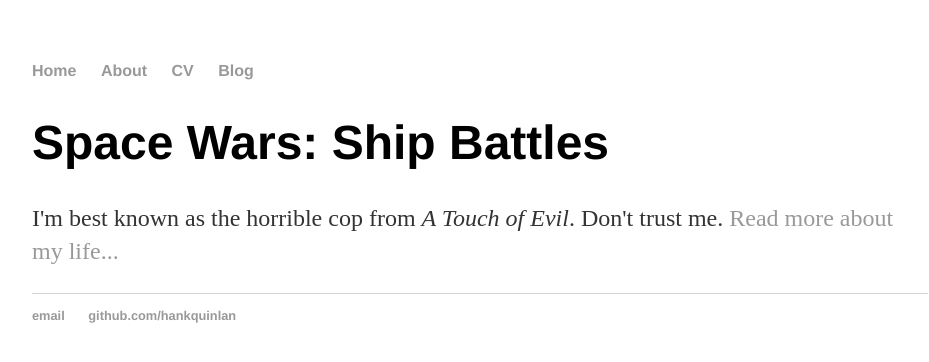
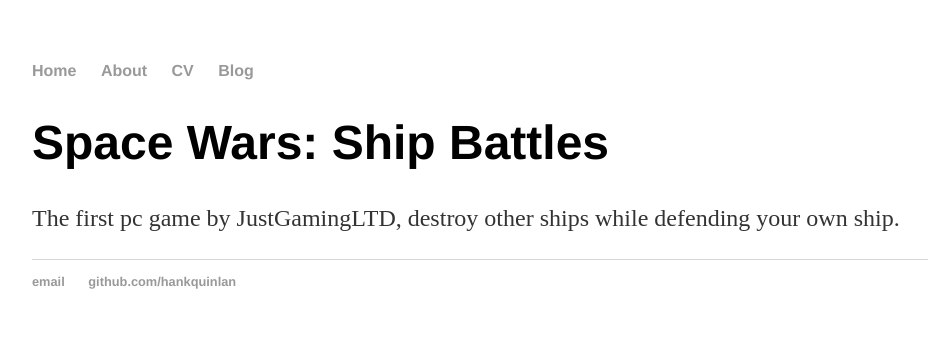
Before and after one commit to JustGamingLTD/justgamingltd.github.io2, a Jekyll site: the page built from index.html, in a window 1280 px wide. Shown: the top 362 px of the page, without its empty margins (160-1089 px from the left). Built offline with Jekyll 4.4.1, drawn with Linux system fonts in a browser that asks for light colours.

Commit message:
Update index.html

```diff
--- a/index.html
+++ b/index.html
@@ -5,5 +5,5 @@ title: Hank Quinlan, Horrible Cop
 
 		<div class="blurb">
 			<h1>Space Wars: Ship Battles</h1>
-			<p>I'm best known as the horrible cop from <em>A Touch of Evil</em>. Don't trust me. <a href="/about">Read more about my life...</a></p>
+			<p>The first pc game by JustGamingLTD, destroy other ships while defending your own ship.</p>
 		</div>
```
